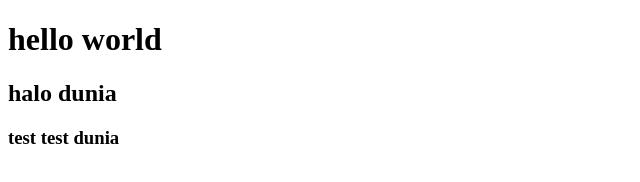
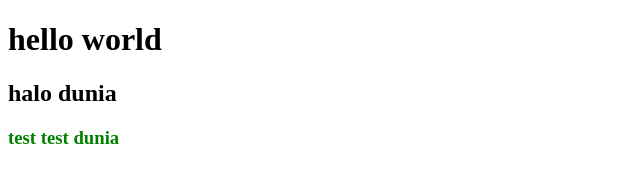
Before and after one commit to IwayanPasek/begadang, a plain HTML site: page index.html in a window 1280 px wide. Shown: the full height of the page, 0-640 px from the left. Drawn offline with Linux system fonts and the light colour scheme.

Commit message:
test hijau

```diff
--- a/index.html
+++ b/index.html
@@ -4,6 +4,7 @@
     <meta charset="UTF-8">
     <meta name="viewport" content="width=device-width, initial-scale=1.0">
     <title>Hello World</title>
+    <link rel="stylesheet" href="style.css">
 </head>
 <body>
     <h1>hello world</h1>
--- a/style.css
+++ b/style.css
@@ -0,0 +1,3 @@
+h3 {
+    color: green;
+}
```
